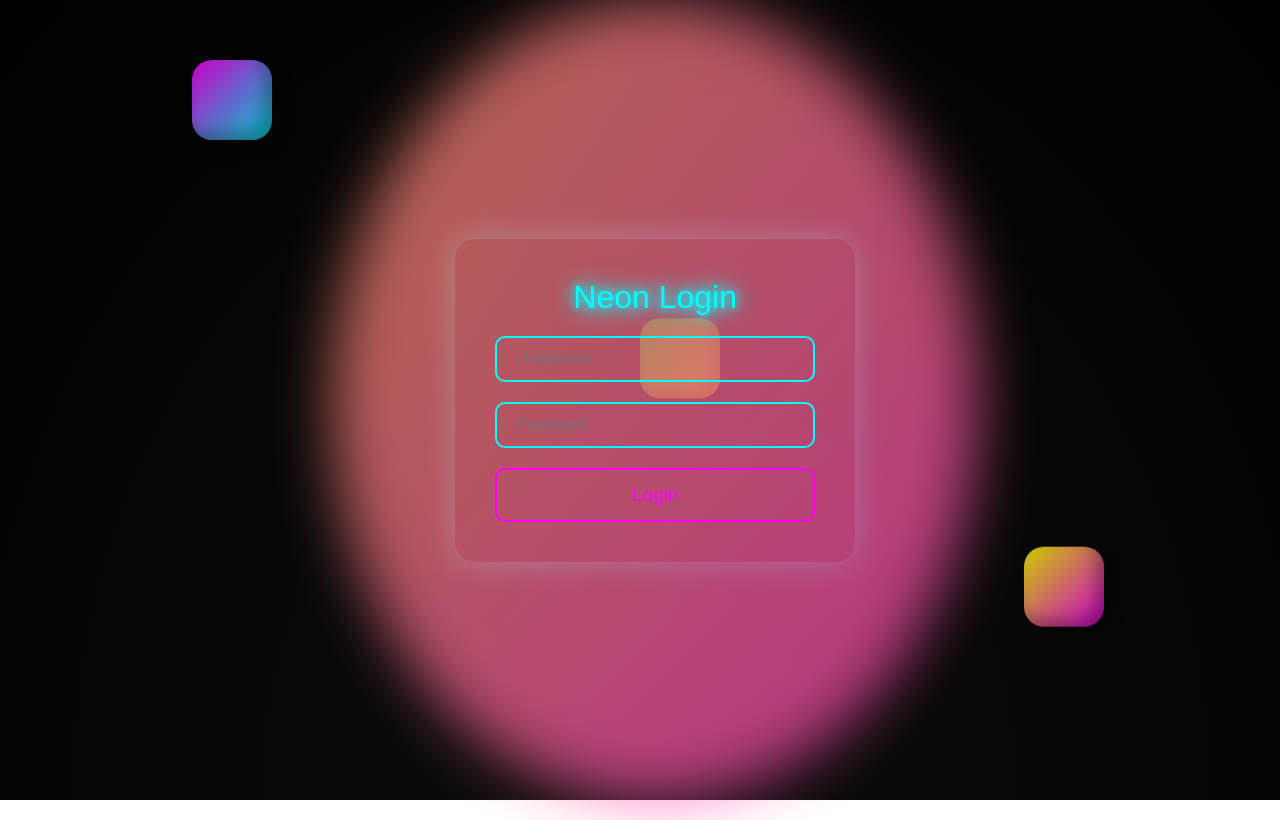
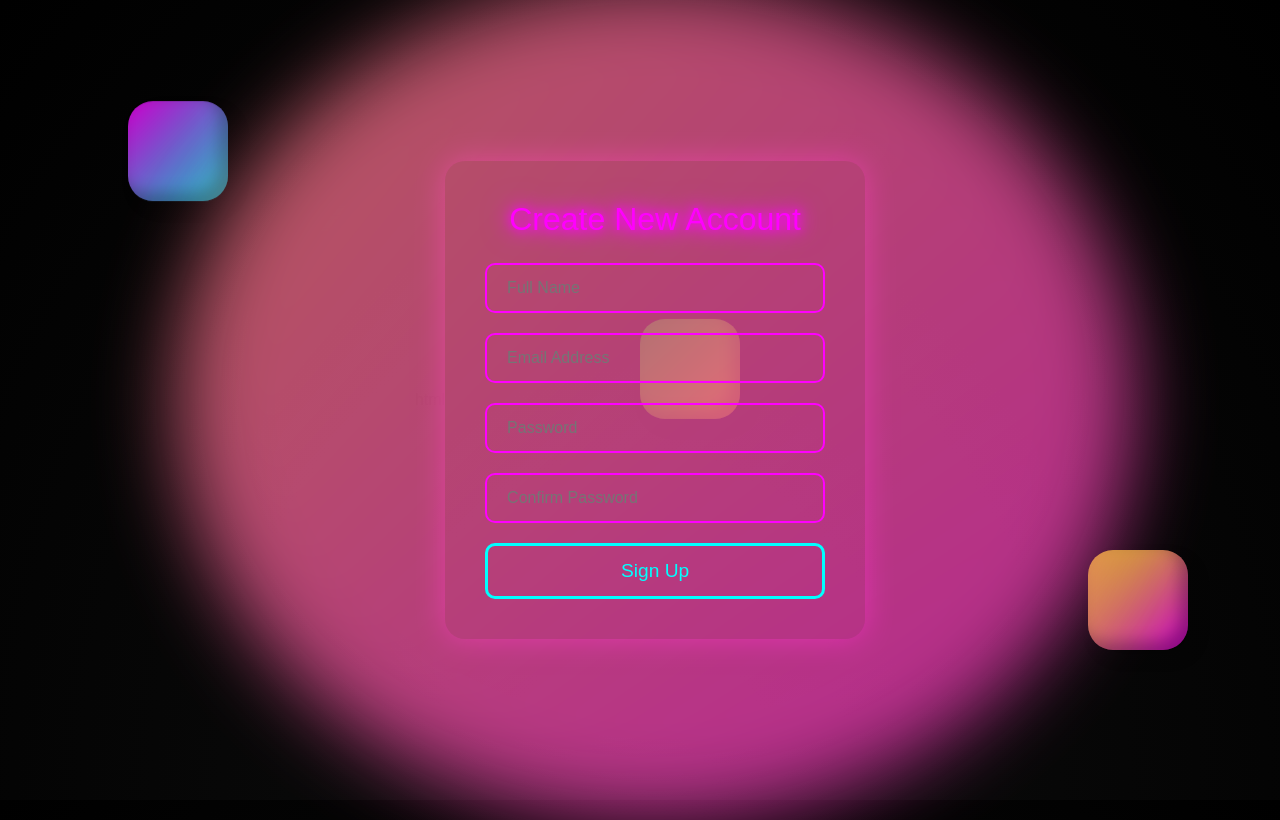
Before and after one commit to Ymk10553/iog-in, a plain HTML site: page index.html in a window 1280 px wide. Drawn offline with Linux system fonts and the light colour scheme.

Commit message:
Update index.html

```diff
--- a/index.html
+++ b/index.html
@@ -4,9 +4,9 @@ html
 <head>
   <meta charset="UTF-8" />
   <meta name="viewport" content="width=device-width, initial-scale=1.0" />
-  <title>Neon Login Page</title>
+  <title>Neon Sign Up Page</title>
   <style>
-    /* Reset */
+    /* Reset styles */
     * {
       margin: 0;
       padding: 0;
@@ -23,66 +23,125 @@ html
       overflow: hidden;
     }
 
-    /* Container */
+    /* Background floating shapes */
+    .shapes-container {
+      position: absolute;
+      top: 0;
+      left: 0;
+      width: 100%;
+      height: 100%;
+      overflow: hidden;
+      z-index: 0;
+    }
+
+    .shape {
+      position: absolute;
+      width: 100px;
+      height: 100px;
+      border-radius: 25px;
+      box-shadow: inset -8px -8px 15px rgba(0,0,0,0.3), 8px 8px 15px rgba(0,0,0,0.3);
+      opacity: 0.8;
+      animation: floatUpDown 12s infinite ease-in-out;
+    }
+
+    /* Varying positions, colors, rotations, delays for shapes */
+    .shape:nth-child(1) {
+      top: 15%;
+      left: 10%;
+      background: linear-gradient(135deg, #ff00ff, #00ffff);
+      transform: rotate(20deg);
+      animation-delay: 0s;
+    }
+    .shape:nth-child(2) {
+      top: 70%;
+      left: 85%;
+      background: linear-gradient(135deg, #ffff00, #ff00ff);
+      transform: rotate(45deg);
+      animation-delay: 2s;
+    }
+    .shape:nth-child(3) {
+      top: 40%;
+      left: 50%;
+      background: linear-gradient(135deg, #00ff00, #ffff00);
+      transform: rotate(60deg);
+      animation-delay: 4s;
+    }
+
+    /* Animate floating shapes */
+    @keyframes floatUpDown {
+      0%, 100% {
+        transform: translateY(0);
+      }
+      50% {
+        transform: translateY(-20px);
+      }
+    }
+
+    /* Main container for form */
     .container {
       position: relative;
-      width: 400px;
+      width: 420px;
       padding: 40px;
       background: rgba(0, 0, 0, 0.2);
       border-radius: 20px;
-      box-shadow: 0 0 30px rgba(0, 255, 255, 0.6);
+      box-shadow: 0 0 30px rgba(255, 0, 255, 0.6);
       z-index: 1;
     }
 
-    /* Title */
+    /* Neon title */
     .title {
       text-align: center;
       font-size: 2em;
-      color: #00ffff;
-      text-shadow: 0 0 10px #00ffff, 0 0 20px #00ffff, 0 0 30px #00ffff;
-      margin-bottom: 20px;
+      color: #ff00ff;
+      text-shadow: 0 0 10px #ff00ff, 0 0 20px #ff00ff, 0 0 30px #ff00ff;
+      margin-bottom: 25px;
     }
 
-    /* Input fields */
+    /* Input Group styles */
     .input-group {
       margin-bottom: 20px;
       position: relative;
     }
 
-    input[type="text"], input[type="password"] {
+    /* Inputs styling */
+    input[type="text"], input[type="email"], input[type="password"] {
       width: 100%;
-      padding: 12px 20px;
+      padding: 14px 20px;
       background: transparent;
-      border: 2px solid #00ffff;
+      border: 2px solid #ff00ff;
       border-radius: 10px;
       font-size: 1em;
       color: #fff;
       outline: none;
-      transition: 0.3s;
+      transition: box-shadow 0.3s, border-color 0.3s;
     }
 
-    input[type="text"]:focus, input[type="password"]:focus {
-      box-shadow: 0 0 10px #00ffff, 0 0 20px #00ffff, 0 0 30px #00ffff;
+    /* Focus effect on inputs */
+    input[type="text"]:focus, input[type="email"]:focus, input[type="password"]:focus {
+      box-shadow: 0 0 15px #ff00ff, 0 0 30px #ff00ff;
+      border-color: #ffff00;
     }
 
-    /* Submit Button */
+    /* Submit button styling */
     button {
       width: 100%;
       padding: 14px;
       background: none;
-      border: 2px solid #ff00ff;
+      border: 3px solid #00ffff;
       border-radius: 10px;
       font-size: 1.2em;
-      color: #ff00ff;
+      color: #00ffff;
       cursor: pointer;
-      transition: 0.3s;
+      transition: box-shadow 0.3s, transform 0.2s;
     }
 
+    /* Hover effects for button */
     button:hover {
-      box-shadow: 0 0 10px #ff00ff, 0 0 20px #ff00ff, 0 0 30px #ff00ff;
+      box-shadow: 0 0 15px #00ffff, 0 0 30px #00ffff;
+      transform: scale(1.05);
     }
 
-    /* Neon glow effect for the entire container */
+    /* Neon glow around the container */
     .container::before {
       content: '';
       position: absolute;
@@ -95,7 +154,7 @@ html
       );
       background-size: 400% 400%;
       animation: rotateGradient 20s linear infinite;
-      filter: blur(30px);
+      filter: blur(40px);
       opacity: 0.7;
       z-index: -1;
       border-radius: 50%;
@@ -110,82 +169,34 @@ html
       }
     }
 
-    /* Add 3D Shapes in background */
-    .shapes-container {
-      position: absolute;
-      top: 0;
-      left: 0;
-      width: 100%;
-      height: 100%;
-      overflow: hidden;
-      z-index: 0;
-    }
-
-    /* 3D shape styles */
-    .shape {
-      position: absolute;
-      width: 80px;
-      height: 80px;
-      background: linear-gradient(135deg, #ff00ff, #00ffff);
-      border-radius: 20px;
-      box-shadow: inset -8px -8px 15px rgba(0,0,0,0.3), 8px 8px 15px rgba(0,0,0,0.3);
-      opacity: 0.8;
-      animation: floatUpDown 10s infinite ease-in-out;
-    }
-
-    /* Different positions and transforms for shapes */
-    .shape:nth-child(1) {
-      top: 10%;
-      left: 15%;
-      transform: rotate(15deg);
-      animation-delay: 0s;
-    }
-    .shape:nth-child(2) {
-      top: 70%;
-      left: 80%;
-      transform: rotate(45deg);
-      background: linear-gradient(135deg, #ffff00, #ff00ff);
-      animation-delay: 2s;
-    }
-    .shape:nth-child(3) {
-      top: 40%;
-      left: 50%;
-      transform: rotate(60deg);
-      background: linear-gradient(135deg, #00ff00, #ffff00);
-      animation-delay: 4s;
-    }
-
-    /* Animation for floating shapes */
-    @keyframes floatUpDown {
-      0%, 100% {
-        transform: translateY(0);
-      }
-      50% {
-        transform: translateY(-20px);
-      }
-    }
-
+    /* Optional: Add a subtle hover effect for the entire shape background */
   </style>
 </head>
 <body>
-  <!-- Background neon shapes -->
+  <!-- Background animated shapes -->
   <div class="shapes-container">
     <div class="shape"></div>
     <div class="shape"></div>
     <div class="shape"></div>
   </div>
 
-  <!-- Login form container -->
+  <!-- Account creation form -->
   <div class="container">
-    <div class="title">Neon Login</div>
+    <div class="title">Create New Account</div>
     <form>
       <div class="input-group">
-        <input type="text" placeholder="Username" required />
+        <input type="text" placeholder="Full Name" required />
+      </div>
+      <div class="input-group">
+        <input type="email" placeholder="Email Address" required />
       </div>
       <div class="input-group">
         <input type="password" placeholder="Password" required />
       </div>
-      <button type="submit">Login</button>
+      <div class="input-group">
+        <input type="password" placeholder="Confirm Password" required />
+      </div>
+      <button type="submit">Sign Up</button>
     </form>
   </div>
 </body>
```
